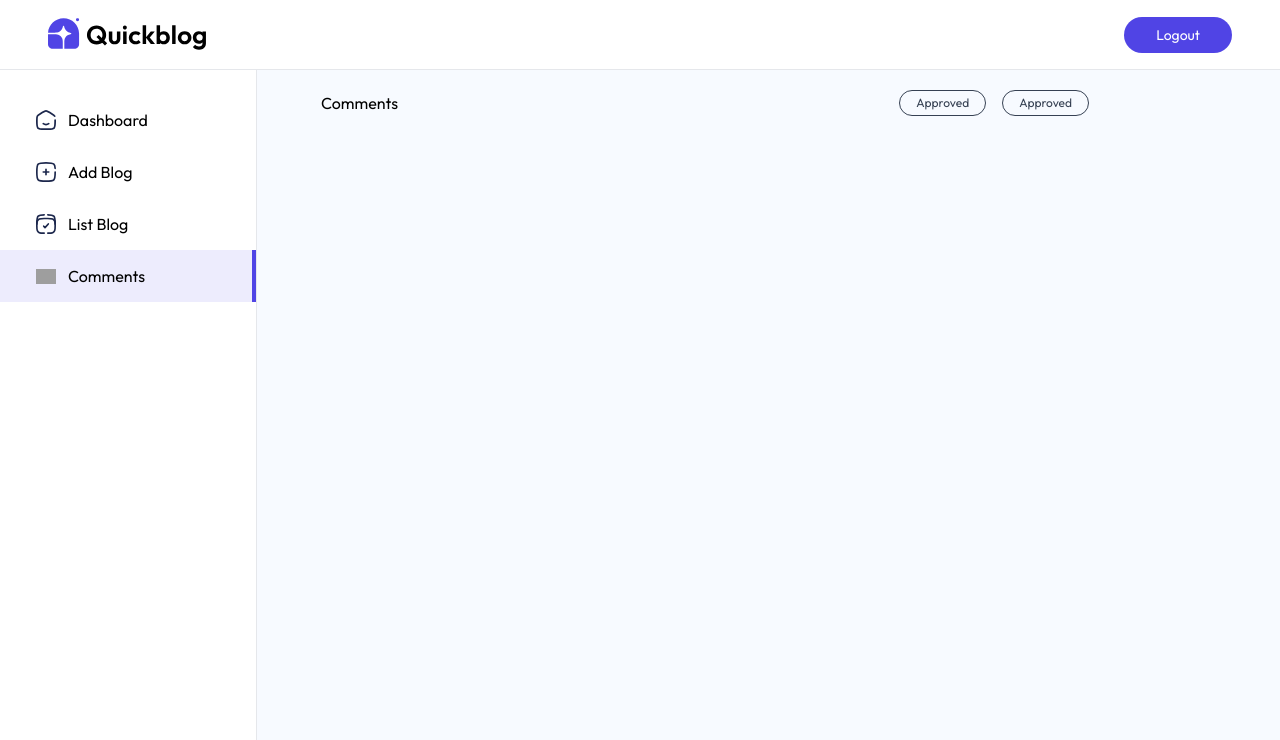
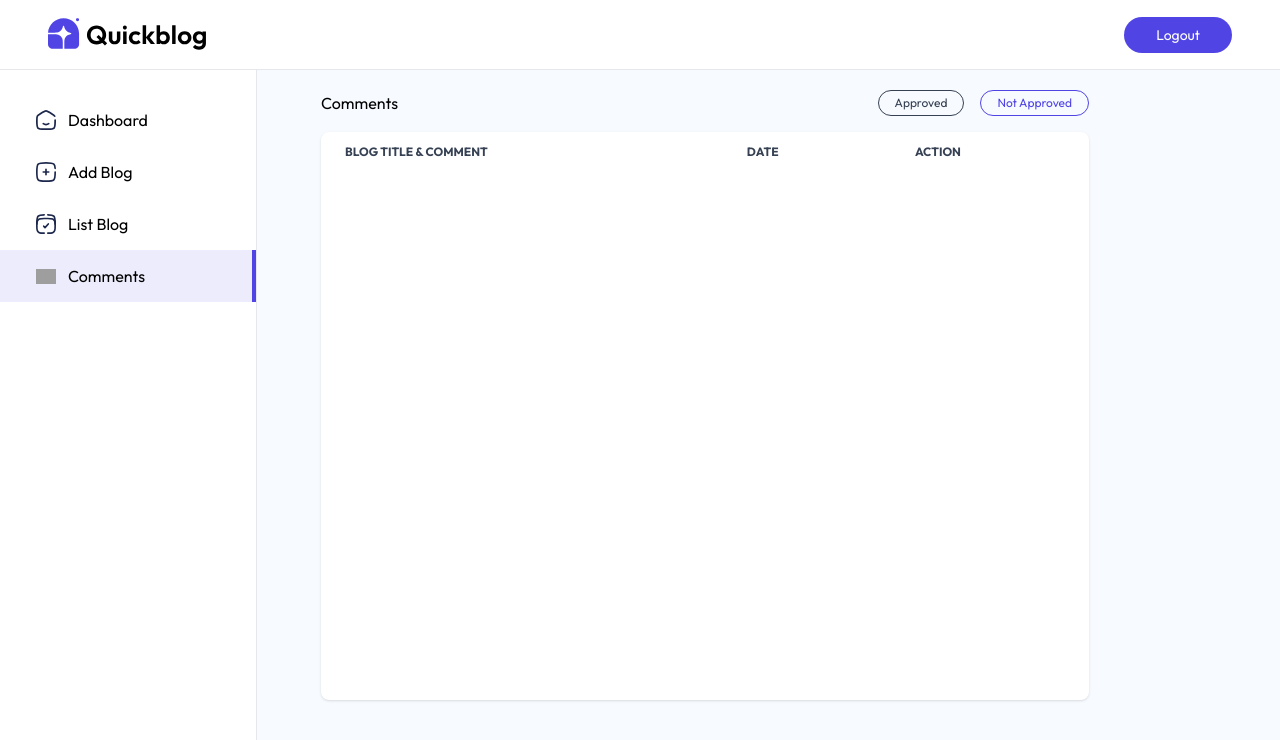
Before and after one commit to Praveen1692/Blog-Project, a React (Vite) app in the folder Client/: page /admin/comments in a window 1280 px wide. Shown: the top 740 px of the page. Built offline with nearby package versions, Linux system fonts and the light colour scheme; grey boxes are pictures that could not be loaded.

Commit message:
Comments

```diff
--- a/Client/src/pages/HomePage.jsx
+++ b/Client/src/pages/HomePage.jsx
@@ -3,6 +3,7 @@
 import Header from "../components/Header";
 import BlogList from "../components/BlogList";
 import Newsletter from "../components/Newsletter";
+import Footer from "../components/Footer";
 
 function HomePage() {
   return (
--- a/Client/src/pages/admin/Comments.jsx
+++ b/Client/src/pages/admin/Comments.jsx
@@ -19,6 +19,7 @@
 
         <div className="flex gap-4">
           <button
+            onClick={() => setFilter("Approved")}
             className={`shadow-custom-sm border rounded-full px-4 py-1 cursor-pointer text-xs   ${
               filter === "Approved" ? "text-primary" : "text-gray-700"
             }`}
@@ -26,15 +27,41 @@
             Approved
           </button>
 
-
-           <button
+          <button
+            onClick={() => setFilter("Not Approved")}
             className={`shadow-custom-sm border rounded-full px-4 py-1 cursor-pointer text-xs   ${
-              filter === "Approved" ? "text-primary" : "text-gray-700"
+              filter === "Not Approved" ? "text-primary" : "text-gray-700"
             }`}
           >
-            Approved
+            Not Approved
           </button>
         </div>
+      </div>
+
+      {/* Display Comments */}
+      <div className="relative h-4/5 max-w-3xl overflow-x-auto mt-4 bg-white shadow rounded-lg scrollbar-hide">
+        <table className="w-full text-sm text-gray-500">
+          <thead className="text-xs text-gray-700 text-left uppercase">
+            <tr>
+              <th scope="col" className="px-6 py-3">
+                Blog Title & Comment
+              </th>
+
+              <th scope="col" className="px-6 py-3 max-sm:hidden">
+                Date
+              </th>
+
+              <th scope="col" className="px-6 py-3 ">
+                Action
+              </th>
+            </tr>
+          </thead>
+
+
+          <tbody>
+
+          </tbody>
+        </table>
       </div>
     </div>
   );
```
